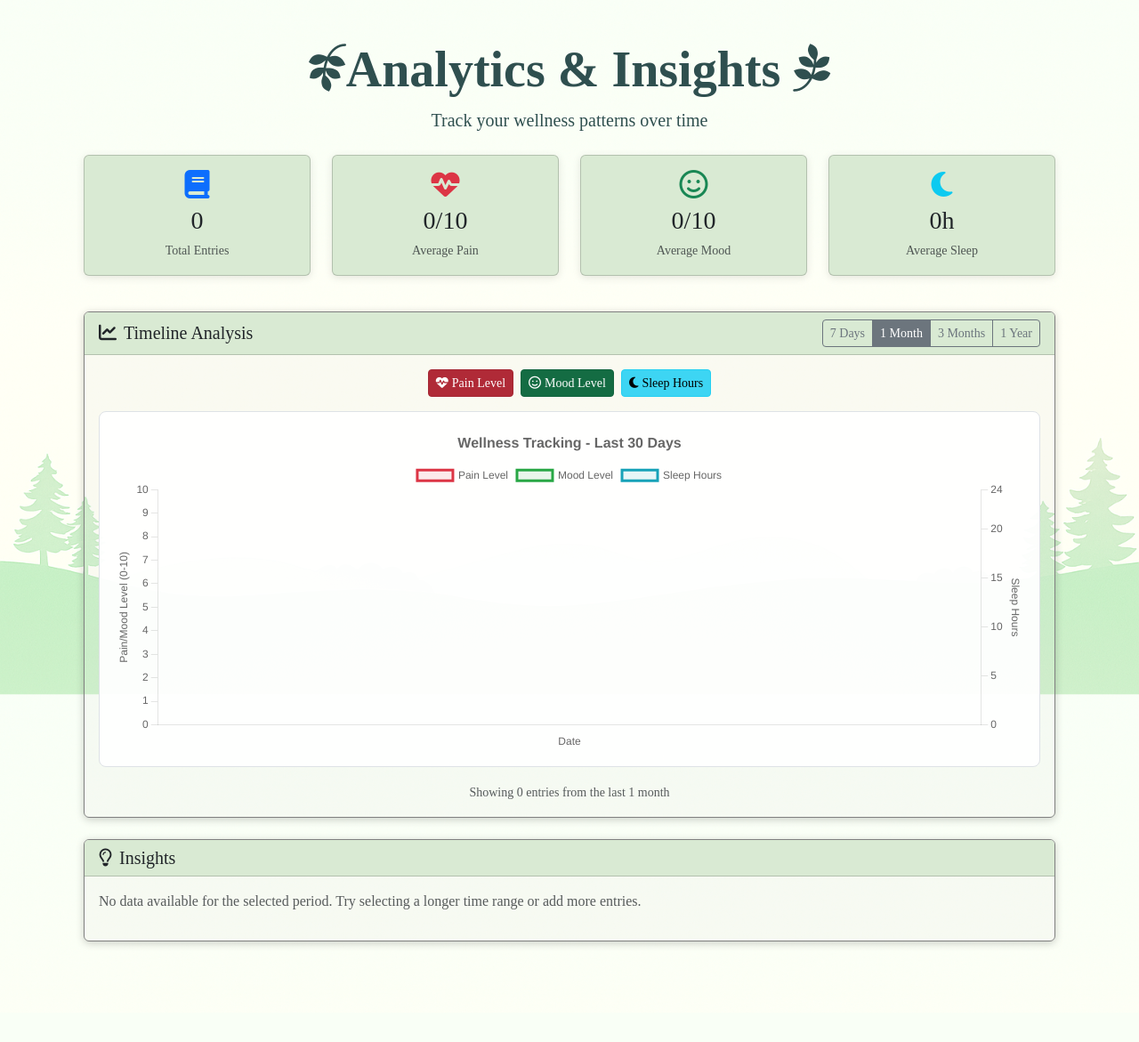
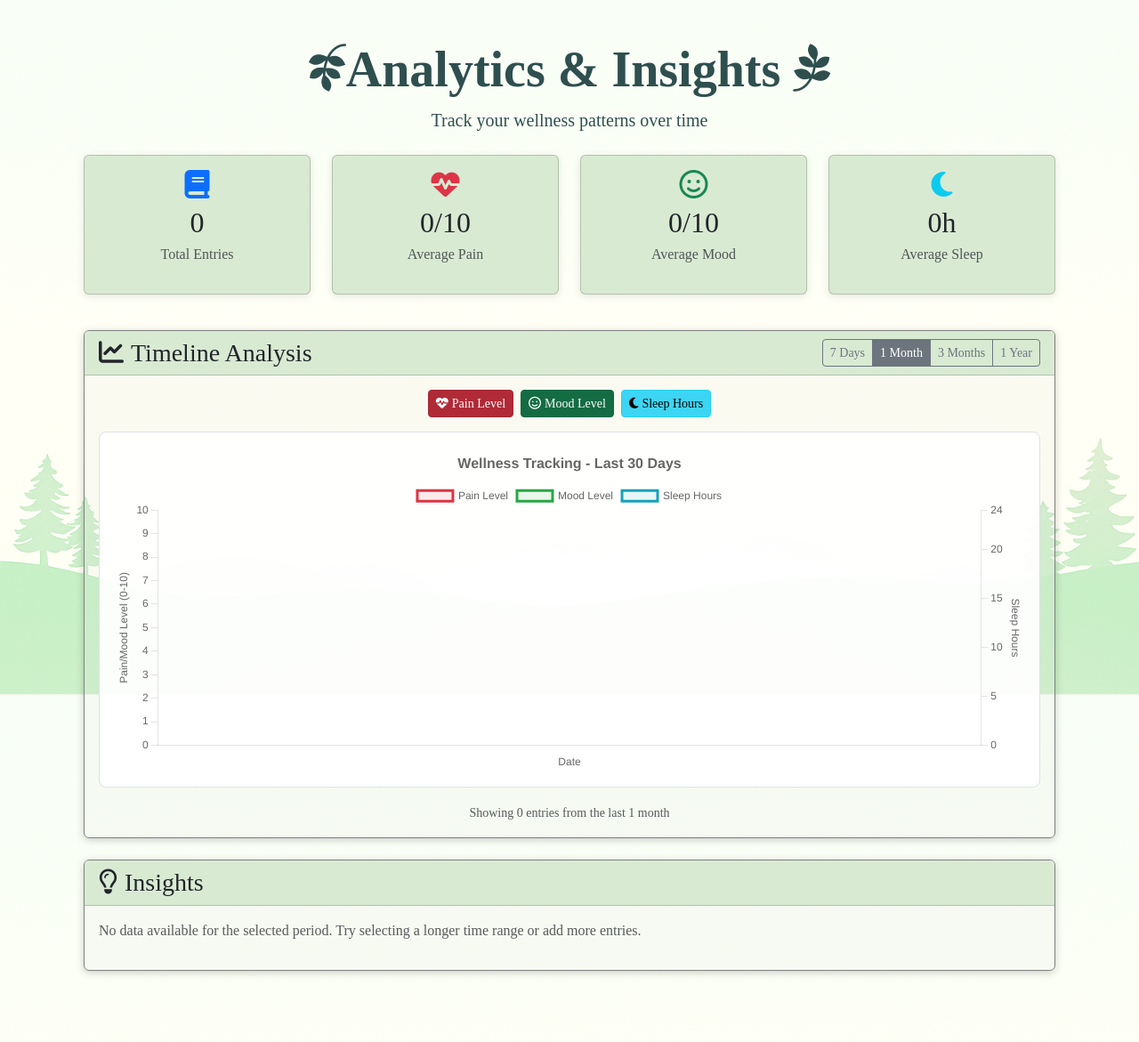
Before and after one commit to AC-dev16/the-gentle-journal, a Django app: page /analytics/ in a window 1280 px wide. Shown: the part 73-1244 px from the top of the page at 89% size. Before the commit the page ends 1137 px from the top, so only its background shows below. Run offline with Django 4.2, Linux system fonts and the light colour scheme; the visitor is signed in with stand-in values (Sample User, id 1); data that the repository does not hold is empty; some libraries are stand-ins or nearby versions; some web fonts are replaced.

Commit message:
update analytics page for improved accessibility and consistency; update headings and icons to enhance user experience.

```diff
--- a/diary_entries/templates/diary_entries/analytics.html
+++ b/diary_entries/templates/diary_entries/analytics.html
@@ -17,8 +17,8 @@
             <div class="card analytics-stat-card">
                 <div class="card-body text-center">
                     <i class="fa-solid fa-book text-primary mb-2" style="font-size: 2rem;"></i>
-                    <h3 class="mb-1">{{ total_entries }}</h3>
-                    <small class="text-muted">Total Entries</small>
+                    <h2 class="mb-1">{{ total_entries }}</h2>
+                    <p class="text-muted">Total Entries</p>
                 </div>
             </div>
         </div>
@@ -26,8 +26,8 @@
             <div class="card analytics-stat-card">
                 <div class="card-body text-center">
                     <i class="fa-solid fa-heart-pulse text-danger mb-2" style="font-size: 2rem;"></i>
-                    <h3 class="mb-1">{{ avg_pain }}/10</h3>
-                    <small class="text-muted">Average Pain</small>
+                    <h2 class="mb-1">{{ avg_pain }}/10</h2>
+                    <p class="text-muted">Average Pain</p>
                 </div>
             </div>
         </div>
@@ -35,8 +35,8 @@
             <div class="card analytics-stat-card">
                 <div class="card-body text-center">
                     <i class="fa-regular fa-face-smile text-success mb-2" style="font-size: 2rem;"></i>
-                    <h3 class="mb-1">{{ avg_mood }}/10</h3>
-                    <small class="text-muted">Average Mood</small>
+                    <h2 class="mb-1">{{ avg_mood }}/10</h2>
+                    <p class="text-muted">Average Mood</p>
                 </div>
             </div>
         </div>
@@ -44,8 +44,8 @@
             <div class="card analytics-stat-card">
                 <div class="card-body text-center">
                     <i class="fa-solid fa-moon text-info mb-2" style="font-size: 2rem;"></i>
-                    <h3 class="mb-1">{{ avg_sleep }}h</h3>
-                    <small class="text-muted">Average Sleep</small>
+                    <h2 class="mb-1">{{ avg_sleep }}h</h2>
+                    <p class="text-muted">Average Sleep</p>
                 </div>
             </div>
         </div>
@@ -58,7 +58,7 @@
                 <div class="card-header">
                     <div class="row align-items-center">
                         <div class="col-md-6">
-                            <h5 class="mb-0"><i class="fa-solid fa-chart-line me-2"></i>Timeline Analysis</h5>
+                            <h3 class="mb-0 timeline"><i class="fa-solid fa-chart-line me-2"></i>Timeline Analysis</h3>
                         </div>
                         <div class="col-md-6">
                             <div class="d-flex justify-content-end gap-2 flex-wrap">
@@ -106,7 +106,7 @@
         <div class="col-12">
             <div class="card insights-card">
                 <div class="card-header">
-                    <h5 class="mb-0"><i class="fa-regular fa-lightbulb me-2"></i>Insights</h5>
+                    <h3 class="mb-0 insights"><i class="fa-regular fa-lightbulb me-2"></i>Insights</h3>
                 </div>
                 <div class="card-body">
                     <div id="insightsContainer">
--- a/static/js/analytics.js
+++ b/static/js/analytics.js
@@ -247,13 +247,13 @@ class AnalyticsManager {
         // Pain insights
         if (avgPain <= 3) {
             insights.push({
-                icon: 'bi-check-circle-fill text-success',
+                icon: 'fa-solid fa-circle-check text-success',
                 title: 'Great Pain Management!',
                 message: `Your average pain level (${avgPain.toFixed(1)}/10) is in the low range. Keep up your current management strategies.`
             });
         } else if (avgPain >= 7) {
             insights.push({
-                icon: 'bi-exclamation-triangle-fill text-warning',
+                icon: 'fa-solid fa-triangle-exclamation text-warning',
                 title: 'High Pain Levels',
                 message: `Your average pain level (${avgPain.toFixed(1)}/10) is high. Consider discussing pain management options with your healthcare provider.`
             });
@@ -262,13 +262,13 @@ class AnalyticsManager {
         // Mood insights
         if (avgMood >= 7) {
             insights.push({
-                icon: 'bi-emoji-smile-fill text-success',
+                icon: 'fa-regular fa-face-smile text-success',
                 title: 'Positive Mood Trend',
                 message: `Your average mood (${avgMood.toFixed(1)}/10) shows consistent positivity. This supports overall wellbeing.`
             });
         } else if (avgMood <= 4) {
             insights.push({
-                icon: 'bi-heart-fill text-primary',
+                icon: 'fa-solid fa-heart text-primary',
                 title: 'Mood Support',
                 message: `Your average mood (${avgMood.toFixed(1)}/10) suggests you might benefit from additional support or stress management techniques.`
             });
@@ -277,13 +277,13 @@ class AnalyticsManager {
         // Sleep insights
         if (avgSleep < 6) {
             insights.push({
-                icon: 'bi-moon-fill text-info',
+                icon: 'fa-solid fa-moon text-info',
                 title: 'Sleep Improvement Needed',
                 message: `You're averaging ${avgSleep.toFixed(1)} hours of sleep. Aim for 7-9 hours for optimal health and pain management.`
             });
         } else if (avgSleep >= 7 && avgSleep <= 9) {
             insights.push({
-                icon: 'bi-check-circle-fill text-success',
+                icon: 'fa-solid fa-check-circle text-success',
                 title: 'Excellent Sleep Habits!',
                 message: `Your average sleep (${avgSleep.toFixed(1)} hours) is in the healthy range, supporting overall wellbeing.`
             });
@@ -295,13 +295,13 @@ class AnalyticsManager {
 
         if (painTrend < -0.1) {
             insights.push({
-                icon: 'bi-arrow-down-circle-fill text-success',
+                icon: 'fa-solid fa-circle-arrow-down text-success',
                 title: 'Pain Trending Down',
                 message: 'Your pain levels show a decreasing trend over this period. Great progress!'
             });
         } else if (painTrend > 0.1) {
             insights.push({
-                icon: 'bi-arrow-up-circle-fill text-warning',
+                icon: 'fa-solid fa-circle-arrow-up text-warning',
                 title: 'Pain Trending Up',
                 message: 'Your pain levels show an increasing trend. Consider reviewing your management strategies.'
             });
@@ -309,7 +309,7 @@ class AnalyticsManager {
 
         if (moodTrend > 0.1) {
             insights.push({
-                icon: 'bi-arrow-up-circle-fill text-success',
+                icon: 'fa-solid fa-circle-arrow-up text-success',
                 title: 'Mood Improving',
                 message: 'Your mood shows an upward trend over this period. Keep up the positive momentum!'
             });
@@ -340,7 +340,7 @@ class AnalyticsManager {
             <div class="insight-item mb-3 p-3 border rounded">
                 <div class="d-flex align-items-center mb-2">
                     <i class="${insight.icon} me-2" style="font-size: 1.2rem;"></i>
-                    <h6 class="mb-0">${insight.title}</h6>
+                    <h4 class="mb-0">${insight.title}</h4>
                 </div>
                 <p class="mb-0 text-muted small">${insight.message}</p>
             </div>
@@ -351,7 +351,7 @@ class AnalyticsManager {
         const container = document.getElementById('insightsContainer');
         container.innerHTML = `
             <div class="alert alert-danger" role="alert">
-                <i class="bi bi-exclamation-triangle me-2"></i>
+                <i class="fa-solid fa-triangle-exclamation me-2"></i>
                 ${message}
             </div>
         `;
--- a/templates/base.html
+++ b/templates/base.html
@@ -29,7 +29,7 @@
         <!-- Navigation -->
         <nav id="navbar-bg" class="navbar navbar-expand-lg p-3">
             <div class="container">
-                <a class="navbar-brand" href="{% url 'homepage' %}">
+                <a class="navbar-brand" id="navbarBrand" href="{% url 'homepage' %}">
                     <i class="fa-brands fa-pagelines fa-flip-both"></i> The Gentle Journal <i class="fa-brands fa-pagelines"></i>
                 </a>
 
```
